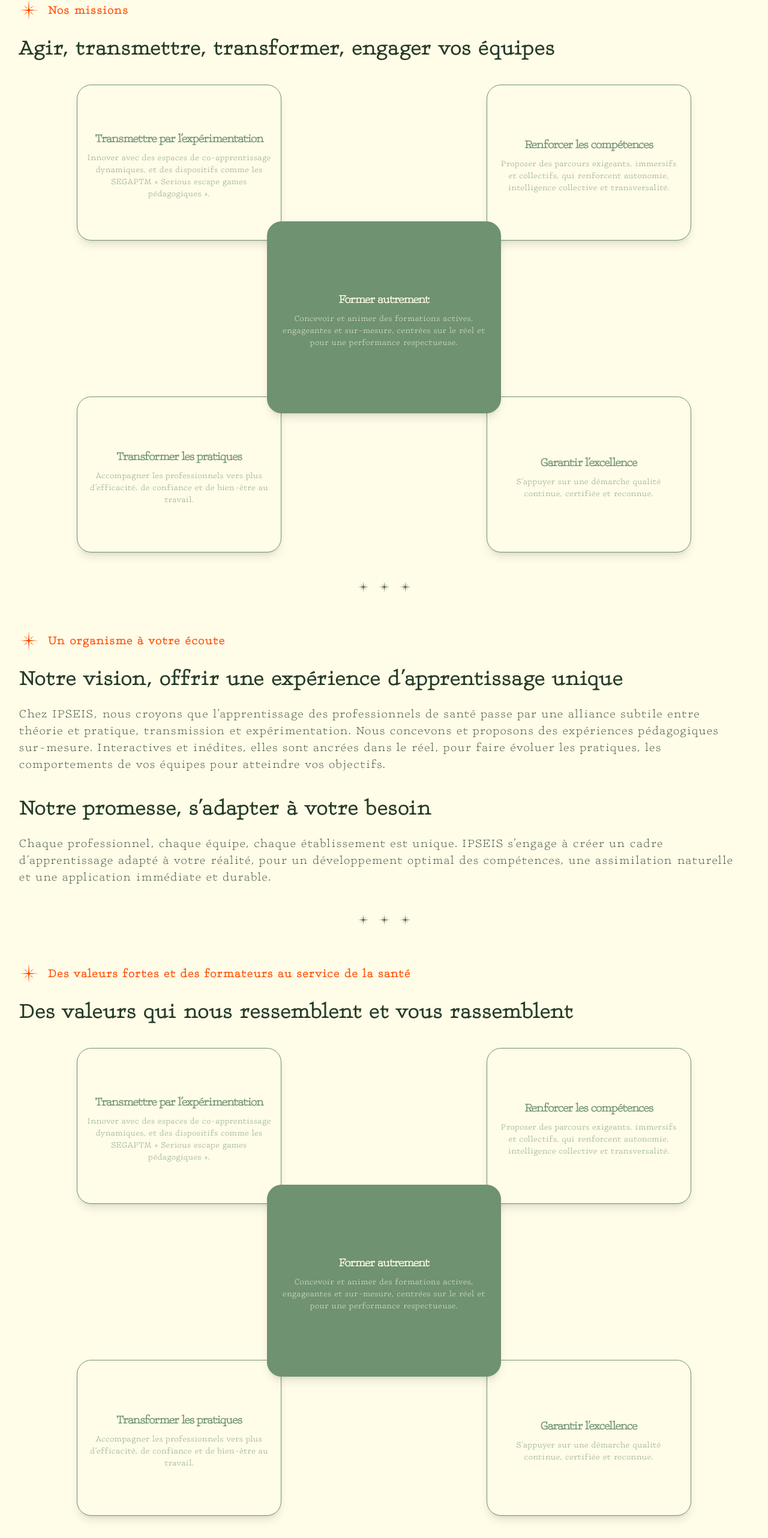
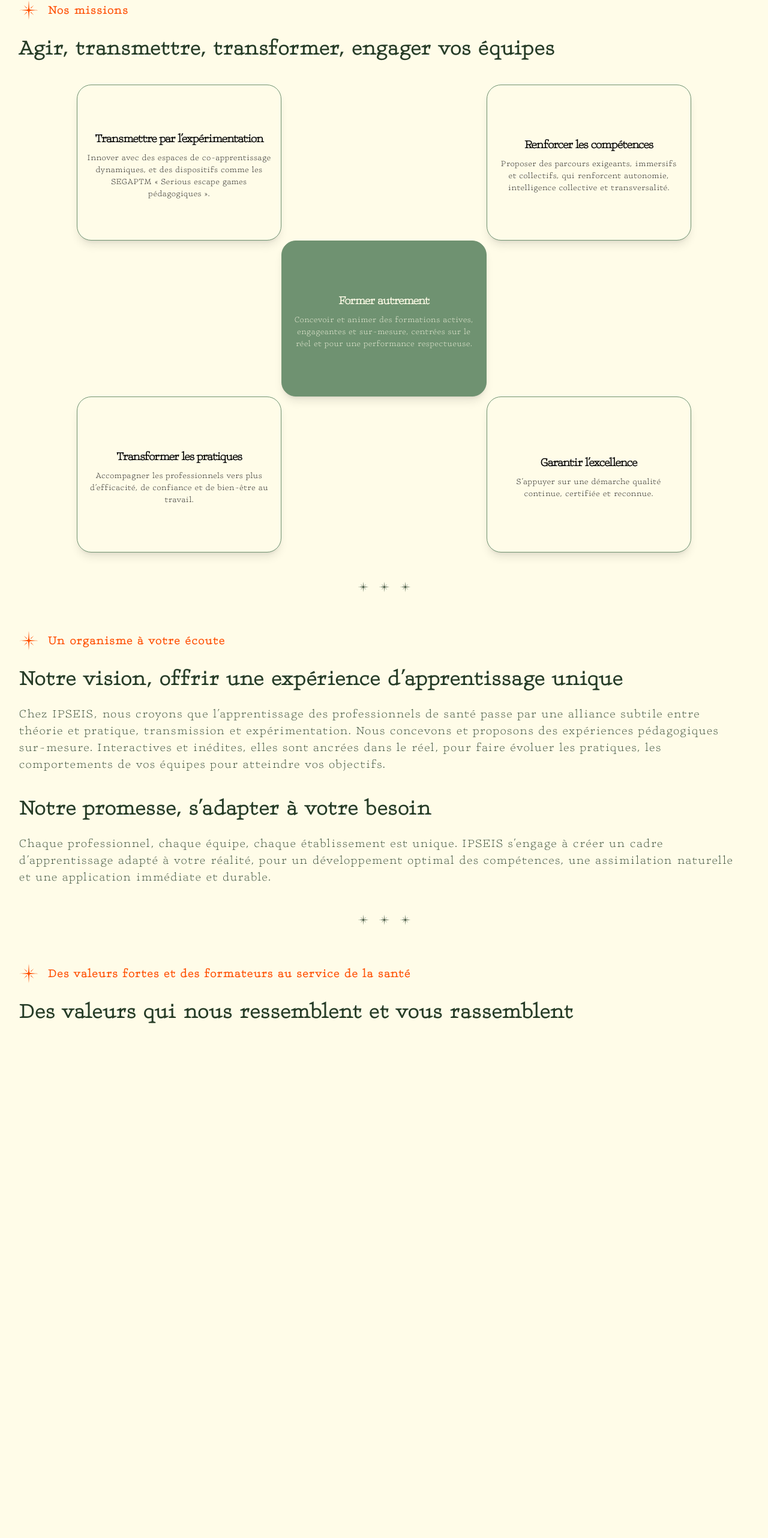
Before and after one commit to Jyok1m/ipseis, a Next.js app: page /secteur-sante in a window 1280 px wide. Shown: the part 1486-4050 px from the top of the page at 60% size. After the commit the page ends 3273 px from the top, so only its background shows below. Built offline with nearby package versions, Linux system fonts and the light colour scheme.

Commit message:
Refactorisation de la section "Nos missions" en introduisant le composant FeatBox pour améliorer la lisibilité et la réutilisabilité du code.

```diff
--- a/src/app/secteur-sante/page.tsx
+++ b/src/app/secteur-sante/page.tsx
@@ -31,6 +31,19 @@ const features = [
 		src: "/images/Qualiopi_logo.png",
 	},
 ];
+
+function FeatBox({ title, description, bgColor }: { title: string; description: string; bgColor: "support" | "maitrise" }) {
+	return (
+		<div
+			className={`p-4 bg-${bgColor} rounded-3xl shadow-lg border-[1px] border-maitrise text-${
+				bgColor === "support" ? "maitrise" : "support"
+			} h-full sm:h-[260px] text-center flex flex-col justify-center items-center`}
+		>
+			<p className="mt-2 text-base sm:text-xl font-bold tracking-tight">{title}</p>
+			<p className="mt-2 text-sm">{description}</p>
+		</div>
+	);
+}
 
 export default function SecteurSante() {
 	return (
@@ -101,44 +114,43 @@ export default function SecteurSante() {
 					<div className="relative grid grid-cols-1 gap-4 sm:gap-0 sm:grid-cols-3 sm:grid-rows-3">
 						{/* top-left */}
 						<div className="sm:col-start-1 sm:row-start-1">
-							<div className="p-4 bg-support rounded-3xl shadow-lg border-[1px] border-maitrise text-maitrise h-full sm:h-[260px] text-center flex flex-col justify-center items-center">
-								<p className="mt-2 text-base sm:text-xl font-bold tracking-tight">Transmettre par l’expérimentation</p>
-								<p className="mt-2 text-sm">
-									Innover avec des espaces de co-apprentissage dynamiques, et des dispositifs comme les SEGAPTM « Serious escape games pédagogiques ».
-								</p>
-							</div>
+							<FeatBox
+								title="Transmettre par l’expérimentation"
+								description="Innover avec des espaces de co-apprentissage dynamiques, et des dispositifs comme les SEGAPTM « Serious escape games pédagogiques »."
+								bgColor="support"
+							/>
 						</div>
 						{/* top-right */}
 						<div className="sm:col-start-3 sm:row-start-1">
-							<div className="p-4 bg-support rounded-3xl shadow-lg border-[1px] border-maitrise text-maitrise h-full sm:h-[260px] text-center flex flex-col justify-center items-center">
-								<p className="mt-2 text-base sm:text-xl font-bold tracking-tight">Renforcer les compétences</p>
-								<p className="mt-2 text-sm">
-									Proposer des parcours exigeants, immersifs et collectifs, qui renforcent autonomie, intelligence collective et transversalité.
-								</p>
-							</div>
+							<FeatBox
+								title="Renforcer les compétences"
+								description="Proposer des parcours exigeants, immersifs et collectifs, qui renforcent autonomie, intelligence collective et transversalité."
+								bgColor="support"
+							/>
 						</div>
 						{/* center */}
 						<div className="sm:col-start-2 sm:row-start-2">
-							<div className="p-6 bg-maitrise rounded-3xl shadow-lg border-[1px] border-maitrise text-support h-full sm:h-[320px] text-center flex flex-col justify-center items-center relative z-20 sm:-mt-8 sm:-mb-8 sm:-mx-6">
-								<p className="mt-2 text-base sm:text-xl font-bold tracking-tight">Former autrement</p>
-								<p className="mt-2 text-sm">
-									Concevoir et animer des formations actives, engageantes et sur-mesure, centrées sur le réel et pour une performance respectueuse.
-								</p>
-							</div>
+							<FeatBox
+								title="Former autrement"
+								description="Concevoir et animer des formations actives, engageantes et sur-mesure, centrées sur le réel et pour une performance respectueuse."
+								bgColor="maitrise"
+							/>
 						</div>
 						{/* bottom-left */}
 						<div className="sm:col-start-1 sm:row-start-3">
-							<div className="p-4 bg-support rounded-3xl shadow-lg border-[1px] border-maitrise text-maitrise h-full sm:h-[260px] text-center flex flex-col justify-center items-center">
-								<p className="mt-2 text-base sm:text-xl font-bold tracking-tight">Transformer les pratiques</p>
-								<p className="mt-2 text-sm">Accompagner les professionnels vers plus d’efficacité, de confiance et de bien-être au travail.</p>
-							</div>
+							<FeatBox
+								title="Transformer les pratiques"
+								description="Accompagner les professionnels vers plus d’efficacité, de confiance et de bien-être au travail."
+								bgColor="support"
+							/>
 						</div>
 						{/* bottom-right */}
 						<div className="sm:col-start-3 sm:row-start-3">
-							<div className="p-4 bg-support rounded-3xl shadow-lg border-[1px] border-maitrise text-maitrise h-full sm:h-[260px] text-center flex flex-col justify-center items-center">
-								<p className="mt-2 text-base sm:text-xl font-bold tracking-tight">Garantir l’excellence</p>
-								<p className="mt-2 text-sm">S’appuyer sur une démarche qualité continue, certifiée et reconnue.</p>
-							</div>
+							<FeatBox
+								title="Garantir l’excellence"
+								description="S’appuyer sur une démarche qualité continue, certifiée et reconnue."
+								bgColor="support"
+							/>
 						</div>
 					</div>
 				</div>
@@ -164,54 +176,7 @@ export default function SecteurSante() {
 
 			<Divider />
 			<TitleSection tag="Des valeurs fortes et des formateurs au service de la santé" title="	Des valeurs qui nous ressemblent et vous rassemblent" />
-			<div className="pb-10 mx-auto max-w-7xl px-6 lg:px-8 tracking-wider">
-				{/* 3x3 grid where five cards sit like a die face (1,1  -  1,3  -  2,2  -  3,1  -  3,3) */}
-				<div className="mx-auto max-w-5xl">
-					<div className="relative grid grid-cols-1 gap-4 sm:gap-0 sm:grid-cols-3 sm:grid-rows-3">
-						{/* top-left */}
-						<div className="sm:col-start-1 sm:row-start-1">
-							<div className="p-4 bg-support rounded-3xl shadow-lg border-[1px] border-maitrise text-maitrise h-full sm:h-[260px] text-center flex flex-col justify-center items-center">
-								<p className="mt-2 text-base sm:text-xl font-bold tracking-tight">Transmettre par l’expérimentation</p>
-								<p className="mt-2 text-sm">
-									Innover avec des espaces de co-apprentissage dynamiques, et des dispositifs comme les SEGAPTM « Serious escape games pédagogiques ».
-								</p>
-							</div>
-						</div>
-						{/* top-right */}
-						<div className="sm:col-start-3 sm:row-start-1">
-							<div className="p-4 bg-support rounded-3xl shadow-lg border-[1px] border-maitrise text-maitrise h-full sm:h-[260px] text-center flex flex-col justify-center items-center">
-								<p className="mt-2 text-base sm:text-xl font-bold tracking-tight">Renforcer les compétences</p>
-								<p className="mt-2 text-sm">
-									Proposer des parcours exigeants, immersifs et collectifs, qui renforcent autonomie, intelligence collective et transversalité.
-								</p>
-							</div>
-						</div>
-						{/* center */}
-						<div className="sm:col-start-2 sm:row-start-2">
-							<div className="p-6 bg-maitrise rounded-3xl shadow-lg border-[1px] border-maitrise text-support h-full sm:h-[320px] text-center flex flex-col justify-center items-center relative z-20 sm:-mt-8 sm:-mb-8 sm:-mx-6">
-								<p className="mt-2 text-base sm:text-xl font-bold tracking-tight">Former autrement</p>
-								<p className="mt-2 text-sm">
-									Concevoir et animer des formations actives, engageantes et sur-mesure, centrées sur le réel et pour une performance respectueuse.
-								</p>
-							</div>
-						</div>
-						{/* bottom-left */}
-						<div className="sm:col-start-1 sm:row-start-3">
-							<div className="p-4 bg-support rounded-3xl shadow-lg border-[1px] border-maitrise text-maitrise h-full sm:h-[260px] text-center flex flex-col justify-center items-center">
-								<p className="mt-2 text-base sm:text-xl font-bold tracking-tight">Transformer les pratiques</p>
-								<p className="mt-2 text-sm">Accompagner les professionnels vers plus d’efficacité, de confiance et de bien-être au travail.</p>
-							</div>
-						</div>
-						{/* bottom-right */}
-						<div className="sm:col-start-3 sm:row-start-3">
-							<div className="p-4 bg-support rounded-3xl shadow-lg border-[1px] border-maitrise text-maitrise h-full sm:h-[260px] text-center flex flex-col justify-center items-center">
-								<p className="mt-2 text-base sm:text-xl font-bold tracking-tight">Garantir l’excellence</p>
-								<p className="mt-2 text-sm">S’appuyer sur une démarche qualité continue, certifiée et reconnue.</p>
-							</div>
-						</div>
-					</div>
-				</div>
-			</div>
+			<div className="pb-10 mx-auto max-w-7xl px-6 lg:px-8 tracking-wider"></div>
 		</div>
 	);
 }
```
